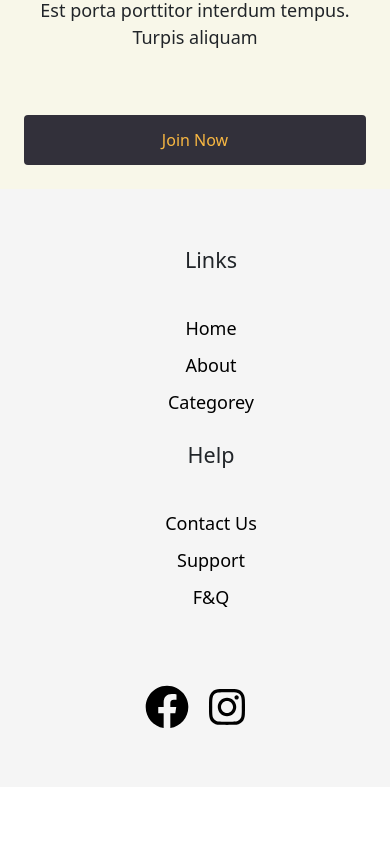
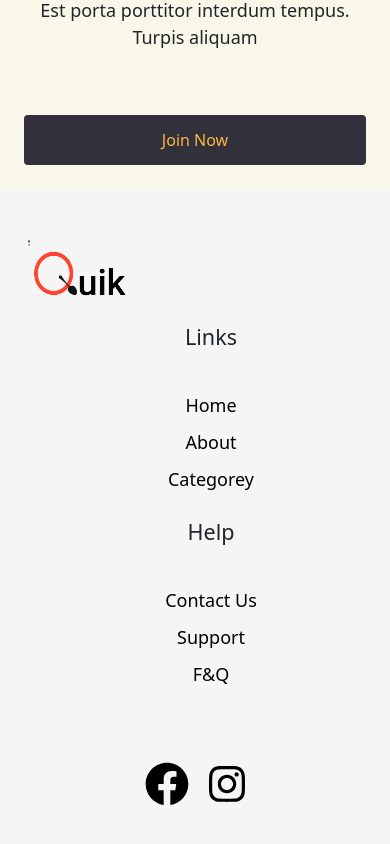
Before and after one commit to Nuwanthi-M/E-commerceSite_Homepage, a React (Create React App) app: page / in a window 390 px wide. Shown: the part 6420-7264 px from the top of the page. Before the commit the page ends 7207 px from the top, so only its background shows below. Built offline with nearby package versions, Linux system fonts and the light colour scheme.

Commit message:
add footer logo to footer

```diff
--- a/src/Components/Footer/Footer.css
+++ b/src/Components/Footer/Footer.css
@@ -9,7 +9,16 @@ li {
   padding: 0pc 7px 0px 7px;
   color: black;
 }
-
+.footerlogo {
+  max-width: 360px;
+  height: auto;
+}
+@media (max-width: 1199.98px) {
+  .footerlogo {
+    max-width: 300px;
+    height: auto;
+  }
+}
 @media (max-width: 992px) {
   li {
     font-size: 18px;
@@ -17,6 +26,10 @@ li {
   }
   .socialmedia {
     padding: 0px 10px 0px 10px;
+  }
+  .footerlogo {
+    max-width: 200px;
+    height: auto;
   }
 }
 
@@ -26,4 +39,8 @@ li {
     margin-top: 10px;
     text-align: center;
   }
+  .footerlogo {
+    max-width: 120px;
+    height: auto;
+  }
 }
--- a/src/Components/Footer/Footer.js
+++ b/src/Components/Footer/Footer.js
@@ -5,14 +5,18 @@ import {
     faFacebook,
     faInstagram
   }from "@fortawesome/free-brands-svg-icons";
-  import {Link} from 'react-router-dom';
+import {Link} from 'react-router-dom';
+import Footerlogo from '../images/Footerlogo.png';
 function Footer(){
     return(
         <React.Fragment>
                   <div className='container-fluid' style={{backgroundColor: 'whitesmoke'}}>
                     <div className='container'>
                         <div className='row py-5'>
-                            <div className='col-12 col-lg-4 col-md-4 col-sm-12'>
+                        <div className='col-12 col-lg-4 col-sm-12'>
+                            <img src={Footerlogo} alt='footer' className='footerlogo'/>
+                        </div>
+                            <div className='col-12 col-lg-3 col-md-4 col-sm-12'>
 
                                 <ul className=''>
                                     <li><h4>Links</h4></li><br/>
@@ -22,7 +26,7 @@ function Footer(){
                                     </ul>
                             </div>
 
-                            <div className='col-12 col-lg-4 col-md-4 col-sm-12 '>
+                            <div className='col-12 col-lg-3 col-md-4 col-sm-12 '>
 
                                 <ul>
                                     <li><h4>Help</h4></li><br/>
@@ -32,7 +36,7 @@ function Footer(){
                                     </ul>
                             </div>
 
-                            <div className='col-12 col-lg-4 col-md-4 col-sm-12 '></div>
+                            <div className='col-12 col-lg-2 col-md-4 col-sm-12 '></div>
                         </div>
 
 
```
Also changed, not shown: src/Components/images/Footerlogo.png (added).
